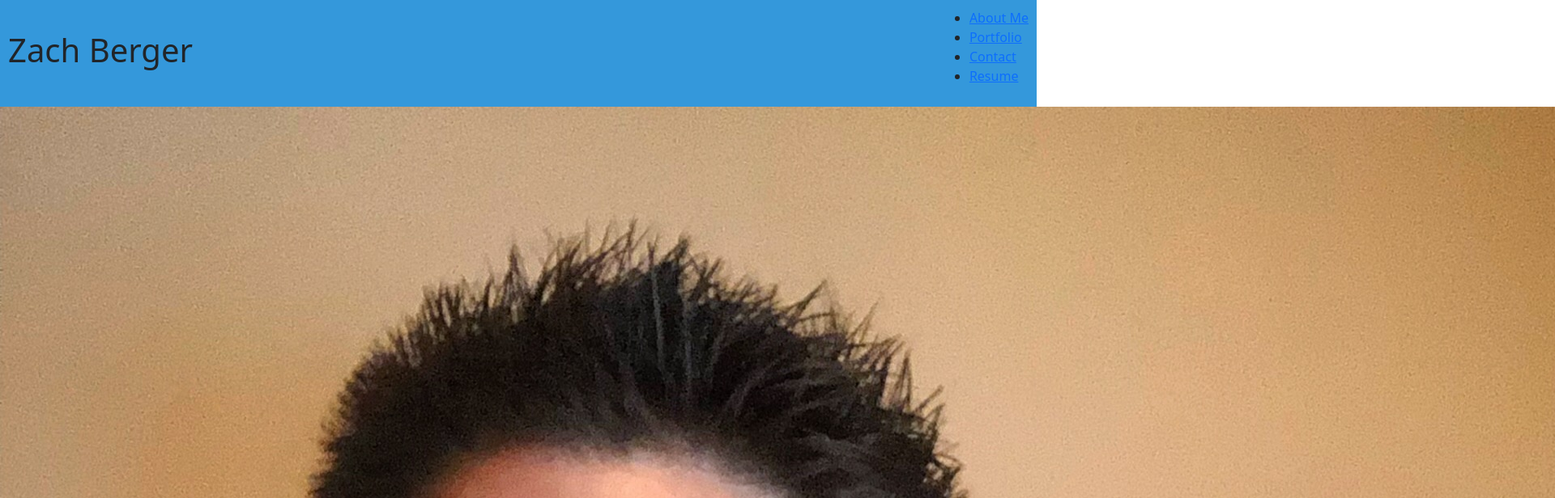
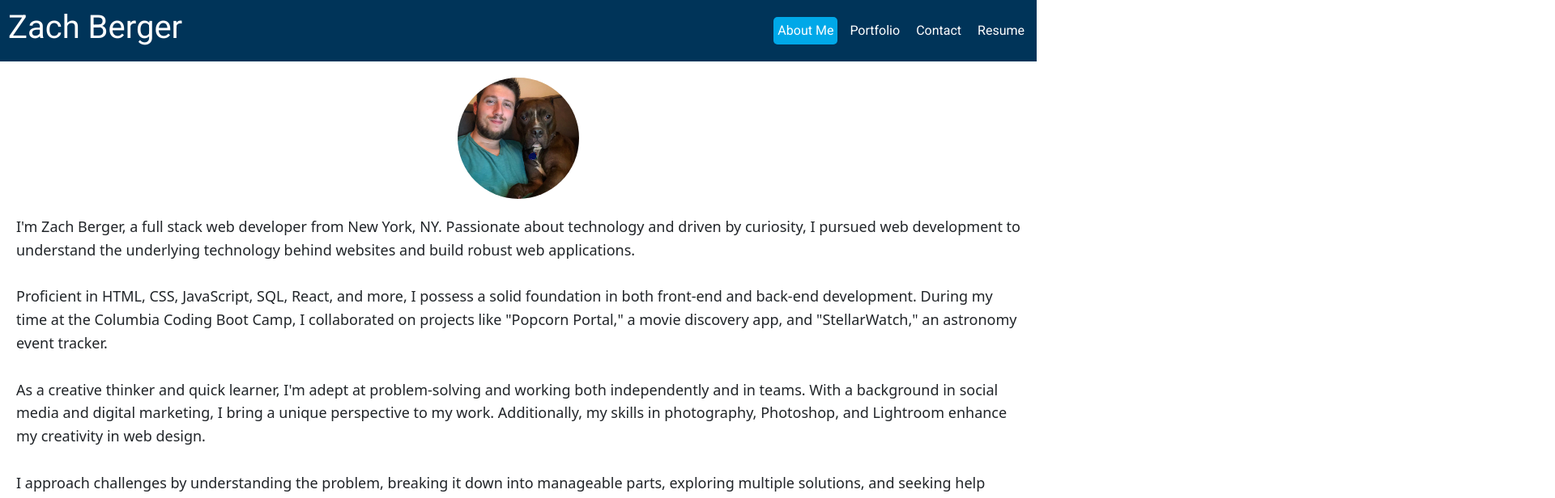
Before and after one commit to berman619/react-portfolio, a React (Create React App) app: page / in a window 1280 px wide. Shown: the top 616 px of the page at 81% size, 1920 px wide, since content can reach past the window. Built offline with nearby package versions, Linux system fonts and the light colour scheme.

Commit message:
styling changes and new font

```diff
--- a/public/index.html
+++ b/public/index.html
@@ -3,6 +3,7 @@
   <head>
     <meta charset="utf-8" />
     <link rel="icon" href="%PUBLIC_URL%/favicon.ico" />
+    <link href="https://fonts.googleapis.com/css2?family=Roboto:wght@400;700&display=swap" rel="stylesheet">
     <meta name="viewport" content="width=device-width, initial-scale=1" />
     <meta name="theme-color" content="#000000" />
     <meta
@@ -24,7 +25,7 @@
       work correctly both with client-side routing and a non-root public URL.
       Learn how to configure a non-root public URL by running `npm run build`.
     -->
-    <title>React App</title>
+    <title>Zach Berger WebDev</title>
   </head>
   <body>
     <noscript>You need to enable JavaScript to run this app.</noscript>
--- a/src/components/Navigation.js
+++ b/src/components/Navigation.js
@@ -8,25 +8,25 @@ function Navigation() {
     const location = useLocation();
 
     return (
-        <nav>
-            <ul>
-                <li>
-                    <Link to="/" className={location.pathname === "/" ? "active" : ""}>
+        <nav className="nav">
+            <ul className="nav">
+                <li className="nav-item">
+                    <Link to="/" className={`nav-link ${location.pathname === "/" ? "active" : ""}`}>
                         About Me
                     </Link>
                 </li>
-                <li>
-                    <Link to="/portfolio" className={location.pathname === "/portfolio" ? "active" : ""}>
+                <li className="nav-item">
+                    <Link to="/portfolio" className={`nav-link ${location.pathname === "/portfolio" ? "active" : ""}`}>
                         Portfolio
                     </Link>
                 </li>
-                <li>
-                    <Link to="/contact" className={location.pathname === "/contact" ? "active" : ""}>
+                <li className="nav-item">
+                    <Link to="/contact" className={`nav-link ${location.pathname === "/contact" ? "active" : ""}`}>
                         Contact
                     </Link>
                 </li>
-                <li>
-                    <Link to="/resume" className={location.pathname === "/resume" ? "active" : ""}>
+                <li className="nav-item">
+                    <Link to="/resume" className={`nav-link ${location.pathname === "/resume" ? "active" : ""}`}>
                         Resume
                     </Link>
                 </li>
--- a/src/styles/About.css
+++ b/src/styles/About.css
@@ -1,18 +1,18 @@
-.about {
+.about-section {
     display: flex;
     flex-direction: column;
     align-items: center;
     margin: 20px;
   }
 
-.about img {
+.about-section img {
 width: 150px;
 height: 150px;
 border-radius: 50%;
 object-fit: cover;
 }
 
-.about p {
+.about-section p {
 margin-top: 20px;
 font-size: 18px;
 line-height: 1.6;
--- a/src/styles/Header.css
+++ b/src/styles/Header.css
@@ -1,22 +1,12 @@
 .header {
-    background-color: #3498DB;
+    background-color: #003459;
     padding: 10px;
     display: flex;
     justify-content: space-between;
     align-items: center;
+    font-family: 'Roboto', sans-serif;
 }
 
-.navigation {
-list-style: none;
-display: flex;
-gap: 10px;
+.header h1 {
+    color: #FFFFFF;
 }
-
-.navigation a {
-color: #2C3E50;
-text-decoration: none;
-}
-
-.navigation a.active {
-text-decoration: underline;
-}
--- a/src/styles/Navigation.css
+++ b/src/styles/Navigation.css
@@ -1,22 +1,22 @@
-.header {
-  background-color: #3498DB;
-  padding: 10px;
+.nav {
+  list-style: none;
   display: flex;
-  justify-content: space-between;
-  align-items: center;
+  gap: 10px;
 }
 
-.navigation {
-list-style: none;
-display: flex;
-gap: 10px;
+.nav a {
+  color: #FFFFFF;
+  text-decoration: none;
+  padding: 5px;
+  border-radius: 5px;
+  transition: background-color 0.3s ease;
 }
 
-.navigation a {
-color: #2C3E50;
-text-decoration: none;
+.nav a:hover {
+  background-color: #007EA7;
+  color: #FFF;
 }
 
-.navigation a.active {
-text-decoration: underline;
+.nav a.active {
+  background-color: #00A8E8;
 }
```
Also changed, not shown: src/pages/About.js (+4 -4 lines), public/manifest.json, src/index.css (line endings or trailing spaces).
